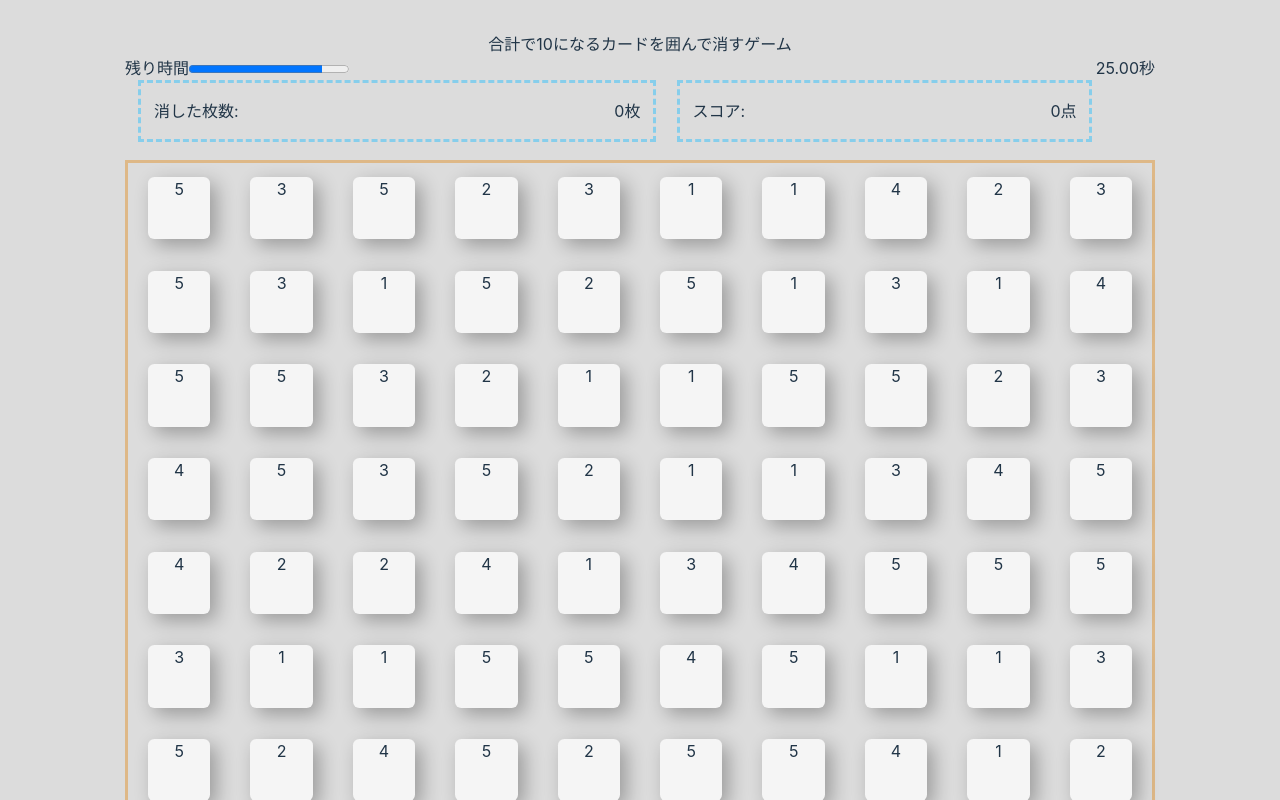
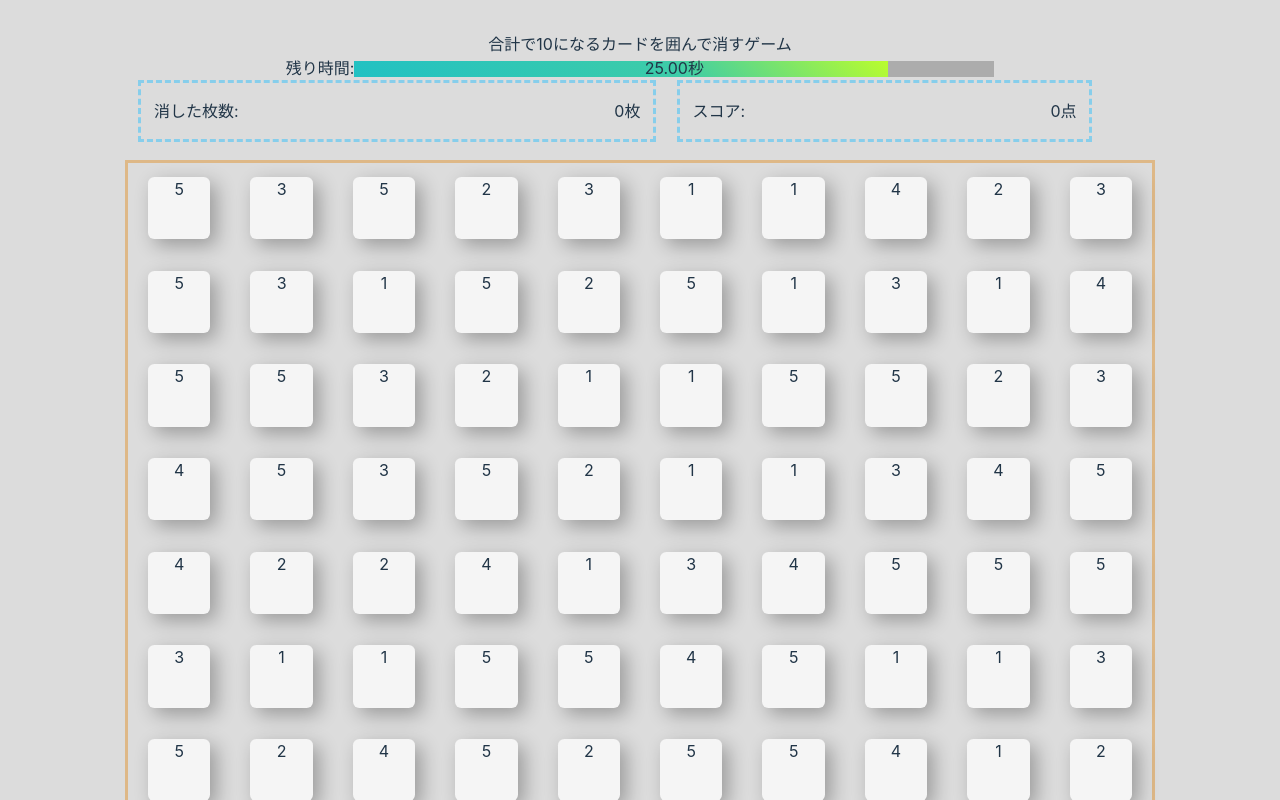
Before and after one commit to YutakaNagai/drag10, a Vue app: page / in a window 1280 px wide. Shown: the top 800 px of the page. Built offline with nearby package versions, Linux system fonts and the light colour scheme.

Commit message:
プログレスバーのデザイン変更

```diff
--- a/src/App.vue
+++ b/src/App.vue
@@ -235,11 +235,11 @@ onMounted(() => {
 
   <div>
     <div class="progress_block">
-      <span>残り時間</span>
-      <progress id="time_limit" :max="30" :value="remaining_time"></progress>
-    </div>
-    <div class="countdown_block">
-      <span>{{ remaining_time }}秒</span>
+      <span>残り時間: </span>
+      <div class="progress_bar">
+        <progress id="time_limit" :max="30" :value="remaining_time"></progress>
+        <span class="countdown_text">{{ remaining_time }}秒</span>
+      </div>
     </div>
   </div>
 
@@ -292,11 +292,44 @@ onMounted(() => {
 
 <style scoped>
 .progress_block {
-  float: left;
+  display: flex;
+  justify-content: center;
 }
 
-.countdown_block {
-  float: right;
+progress {
+  width: 50svw;
+  height: 1rem;
+  border-radius: 100px;
+  -webkit-appearance: none;
+  -moz-appearance: none;
+  background-color: rgb(172, 172, 172);
+}
+::-webkit-progress-bar {
+   /* プログレスバーの背景色/-webkit- 用 */
+  background-color: rgb(172, 172, 172);
+}
+::-webkit-progress-value {
+  /* プログレスバーの進捗部分色/-webkit- 用 */
+  background: rgb(34,193,195);
+  background: linear-gradient(45deg, rgba(34,193,195,1) 0%, rgba(61,204,168,1) 60%, rgba(186,253,45,1) 100%);
+}
+::-moz-progress-bar {
+  /* プログレスバーの進捗部分色/-moz- 用 */
+  background: rgb(34,193,195);
+  background: linear-gradient(45deg, rgba(34,193,195,1) 0%, rgba(61,204,168,1) 60%, rgba(186,253,45,1) 100%);
+}
+
+.progress_bar {
+  position: relative;
+}
+
+.countdown_text {
+  position: absolute;
+  top: 0;
+  left: 0;
+  bottom: 0;
+  right: 0;
+  margin: auto;
 }
 
 .outer {
```
